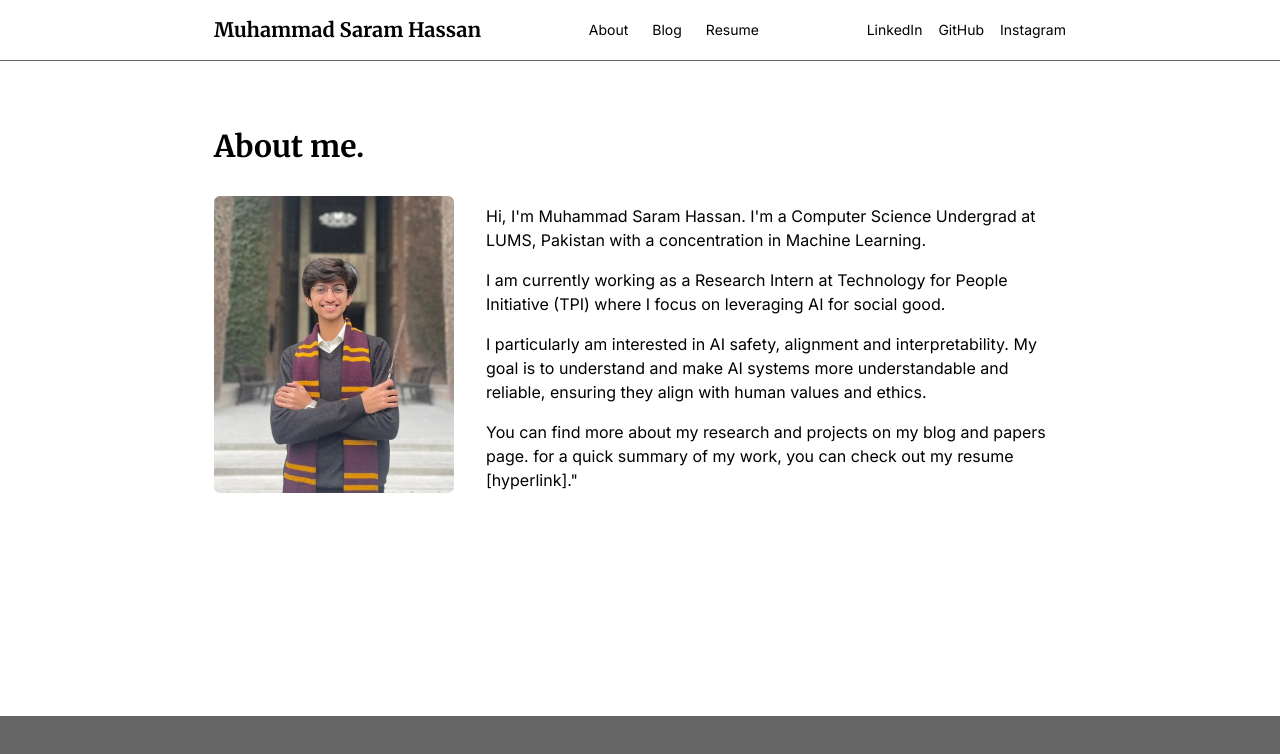
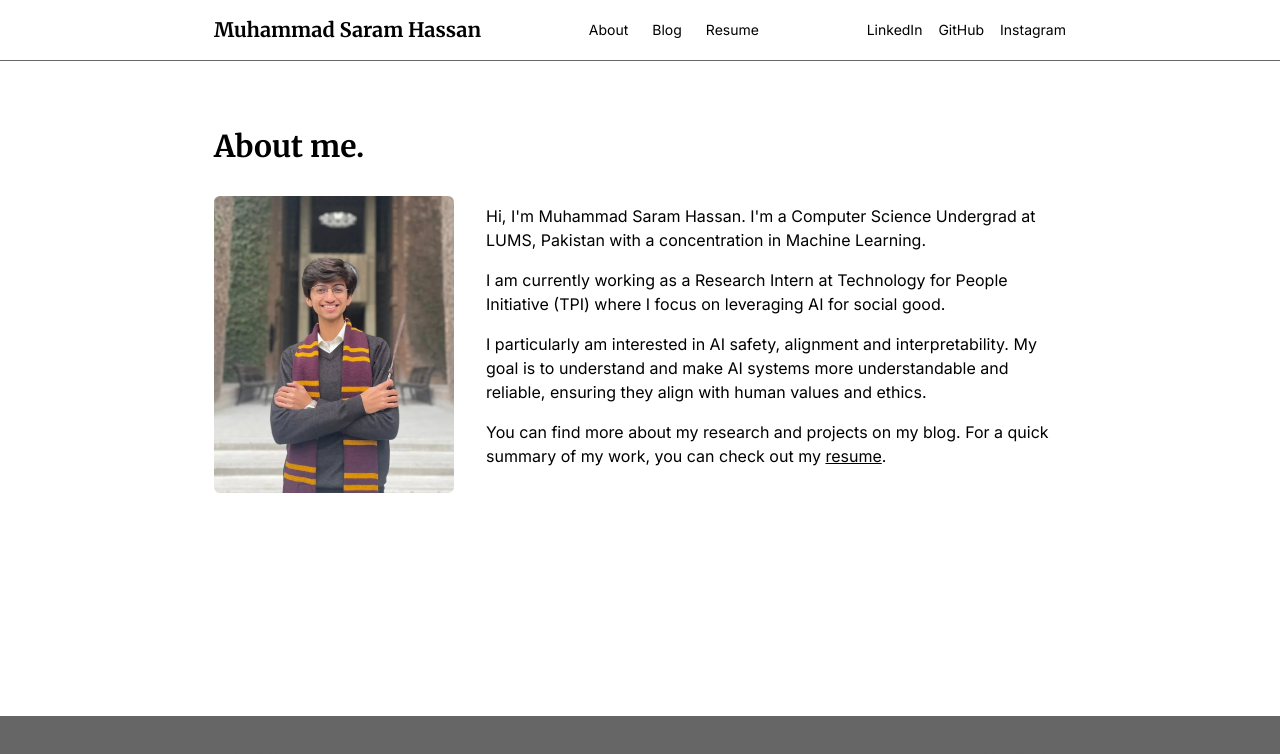
Before and after one commit to muhammadsaramhassan/muhammadsaramhassan.github.io, a Next.js app: page /about in a window 1280 px wide. Shown: the top 754 px of the page. Built offline with nearby package versions, Linux system fonts and the light colour scheme.

Commit message:
Fix ESLint errors and clean build

```diff
--- /dev/null
+++ b/_config.yml
@@ -0,0 +1 @@
+future: true
--- a/app/about/page.tsx
+++ b/app/about/page.tsx
@@ -1,7 +1,11 @@
+import Link from "next/link";
+
 export default function About() {
 	return (
 		<div className="max-w-[900px] mx-auto px-6 py-12">
-			<h1 className="text-3xl font-serif mb-8"><b>About me.</b></h1>
+			<h1 className="text-3xl font-serif mb-8">
+				<b>About me.</b>
+			</h1>
 			<div className="flex flex-col md:flex-row items-start space-y-6 md:space-y-0 md:space-x-8">
 				<img
 					src="/profile.png"
@@ -10,8 +14,9 @@ export default function About() {
 				/>
 				<div>
 					<p className="text-base mt-2 mb-4">
-						Hi, I'm Muhammad Saram Hassan. I'm a Computer Science Undergrad at
-						LUMS, Pakistan with a concentration in Machine Learning.
+						Hi, I&apos;m Muhammad Saram Hassan. I&apos;m a Computer Science
+						Undergrad at LUMS, Pakistan with a concentration in Machine
+						Learning.
 					</p>
 					<p className="text-base mb-4">
 						I am currently working as a Research Intern at Technology for People
@@ -24,9 +29,12 @@ export default function About() {
 						and ethics.
 					</p>
 					<p className="text-base mt-4">
-						You can find more about my research and projects on my blog and
-						papers page. for a quick summary of my work, you can check out my
-						resume [hyperlink]."
+						You can find more about my research and projects on my blog. For a
+						quick summary of my work, you can check out my&nbsp;
+						<Link href="/resume" className="underline">
+							resume
+						</Link>
+						.
 					</p>
 				</div>
 			</div>
--- a/app/page.tsx
+++ b/app/page.tsx
@@ -10,10 +10,10 @@ export default function Home() {
 
 			<div className="space-y-8">
 				<p className="text-base text-muted leading-relaxed">
-					Welcome to my personal website. I'm a Computer Science student at LUMS
-					passionate about Machine Learning, AI safety, and interpretability.
-					Here you'll find my thoughts on research, projects, and insights into
-					AI systems.
+					Welcome to my personal website. I&apos;m a Computer Science student at
+					LUMS passionate about Machine Learning, AI safety, and
+					interpretability. Here you&apos;ll find my thoughts on research,
+					projects, and insights into AI systems.
 				</p>
 
 				<div className="space-y-4">
```
